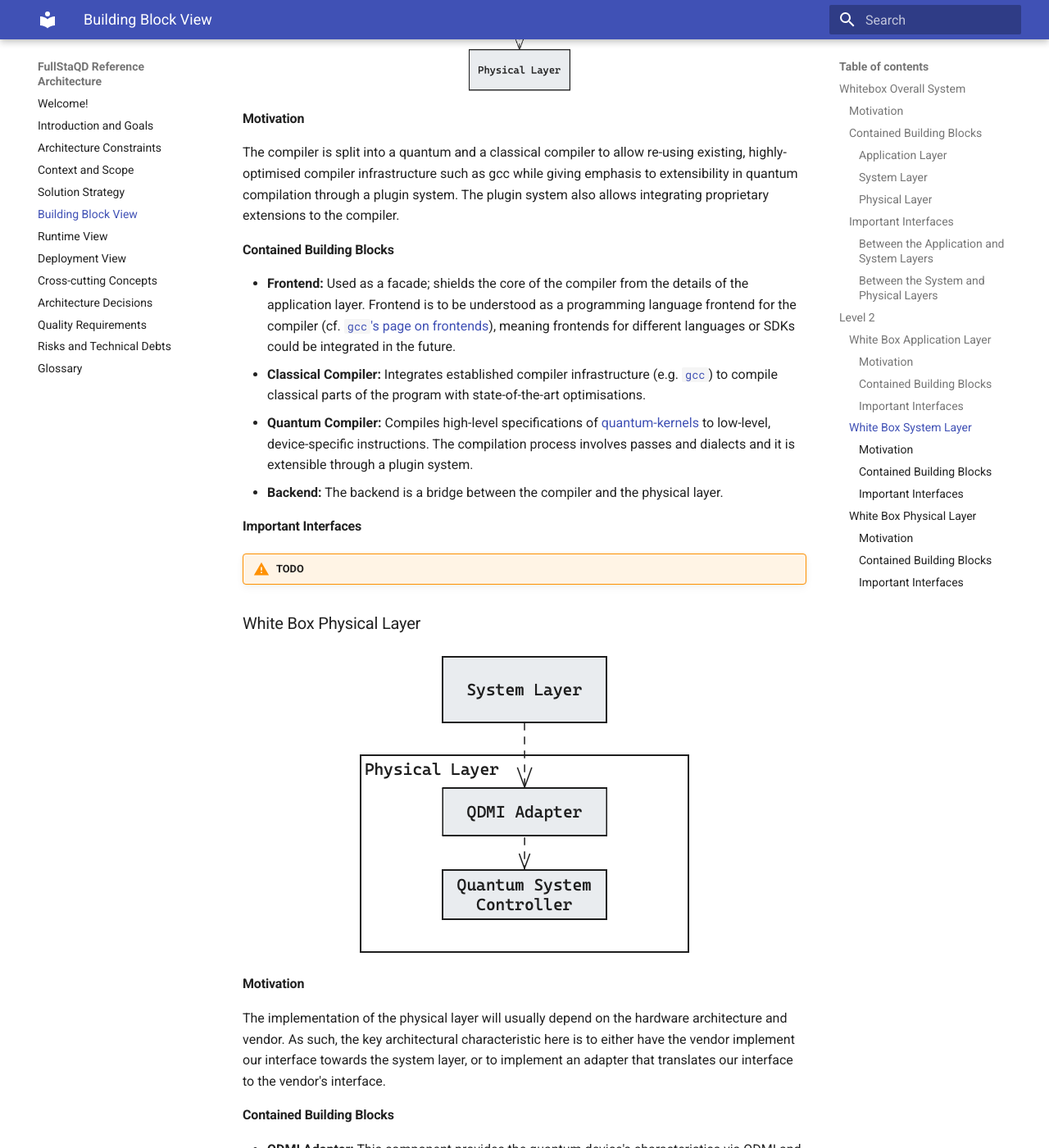
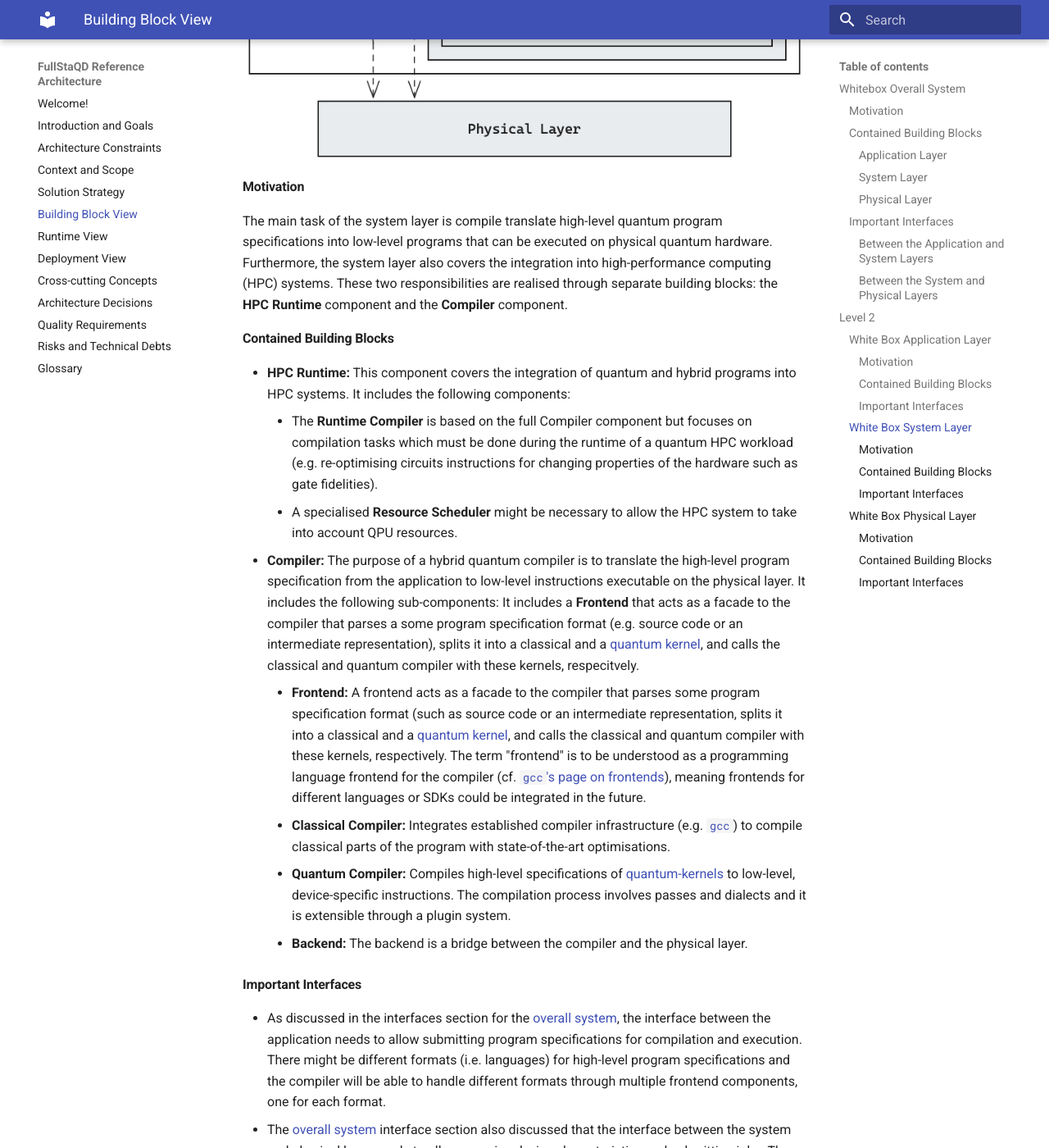
Before and after one commit to FullStaQD/architecture, an MkDocs documentation site: the page built from docs/05_building_block_view.md, in a window 1280 px wide and 1400 px high, scrolled down 5715 px. Shown: the whole window at 82% size. Built offline with MkDocs 1.6.1 and Material for MkDocs 9.7.7, drawn with Linux system fonts in a browser that asks for light colours; some of the changed text lies outside the part shown.

Commit message:
docs(building-blocks): update system layer, describe interfaces

```diff
--- a/docs/05_building_block_view.md
+++ b/docs/05_building_block_view.md
@@ -43,10 +43,6 @@ in high-level languages using algorithms, SDKs and libraries.
 ##### Quality Characteristics
 
 - The architecture layer must be extensible for new algorithms and abstractions.
-
-!!! warning "TODO"
-
-    These characteristics are not measurable yet and do not set a target value!
 
 ##### See also
 * [Whitebox view of the Application Layer](#_white_box_app_layer)
@@ -224,32 +220,72 @@ a similar fashion:
 </figure>
 
 #### Motivation
-The compiler is split into a quantum and a classical compiler to allow re-using
-existing, highly-optimised compiler infrastructure such as gcc while giving
-emphasis to extensibility in quantum compilation through a plugin system.
-The plugin system also allows integrating proprietary extensions to the
-compiler.
+The main task of the system layer is compile translate high-level quantum
+program specifications into low-level programs that can be executed on physical
+quantum hardware.
+Furthermore, the system layer also covers the integration into high-performance
+computing (HPC) systems.
+These two responsibilities are realised through separate building blocks:
+the **HPC Runtime** component and the **Compiler** component.
 
 #### Contained Building Blocks
 
-- **Frontend:** Used as a facade; shields the core of the compiler from the
-  details of the application layer.
-  Frontend is to be understood as a programming language frontend for the
-  compiler (cf.
-  [`gcc`'s page on frontends](https://gcc.gnu.org/frontends.html)), meaning
-  frontends for different languages or SDKs could be integrated in the future.
-- **Classical Compiler:** Integrates established compiler infrastructure (e.g.
-  [`gcc`](https://gcc.gnu.org)) to compile classical parts of the program with
-  state-of-the-art optimisations.
-- **Quantum Compiler:** Compiles high-level specifications of [quantum-kernels](./12_glossary.md#quantum-kernel) to
-  low-level, device-specific instructions.
-  The compilation process involves passes and dialects and it is extensible
-  through a plugin system.
-- **Backend:** The backend is a bridge between the compiler and the physical
-  layer.
+- **HPC Runtime:** This component covers the integration of quantum and hybrid
+  programs into HPC systems.
+  It includes the following components:
+    - The **Runtime Compiler** is based on the full Compiler component
+      but focuses on compilation tasks which must be done during the runtime of a
+      quantum HPC workload (e.g. re-optimising circuits instructions for changing
+      properties of the hardware such as gate fidelities).
+    - A specialised **Resource Scheduler** might be necessary to allow the HPC
+      system to take into account QPU resources.
+- **Compiler:** The purpose of a hybrid quantum compiler is to translate the
+  high-level program specification from the application to low-level
+  instructions executable on the physical layer.
+  It includes the following sub-components:
+  It includes a **Frontend** that acts as a facade to the compiler that parses a
+  some program specification format (e.g. source code or an intermediate
+  representation), splits it into a classical and a
+  [quantum kernel](./12_glossary.md#quantum-kernel), and calls the classical and
+  quantum compiler with these kernels, respecitvely.
+    - **Frontend:** A frontend acts as a facade to the compiler that parses some
+      program specification format (such as source code or an intermediate
+      representation, splits it into a classical and a
+      [quantum kernel](./12_glossary.md#quantum-kernel), and calls the classical
+      and quantum compiler with these kernels, respectively.
+      The term "frontend" is to be understood as a programming language frontend
+      for the compiler (cf.
+      [`gcc`'s page on frontends](https://gcc.gnu.org/frontends.html)), meaning
+      frontends for different languages or SDKs could be integrated in the future.
+    - **Classical Compiler:** Integrates established compiler infrastructure (e.g.
+      [`gcc`](https://gcc.gnu.org)) to compile classical parts of the program with
+      state-of-the-art optimisations.
+    - **Quantum Compiler:** Compiles high-level specifications of [quantum-kernels](./12_glossary.md#quantum-kernel) to
+      low-level, device-specific instructions.
+      The compilation process involves passes and dialects and it is extensible
+      through a plugin system.
+    - **Backend:** The backend is a bridge between the compiler and the physical
+      layer.
 
 #### Important Interfaces
-!!! warning "TODO"
+
+- As discussed in the interfaces section for the
+  [overall system](#_whitebox_overall_system), the interface between the
+  application needs to allow submitting program specifications for compilation
+  and execution.
+  There might be different formats (i.e. languages) for high-level program
+  specifications and the compiler will be able to handle different formats
+  through multiple frontend components, one for each format.
+- The [overall system](#_whitebox_overall_system) interface section also
+  discussed that the interface between the system and physical layer needs to
+  allow querying device characteristics and submitting jobs.
+  These capabilities are needed by the quantum compiler (for device-specific
+  compilation) and resource scheduler (for job submission and resource
+  allocation), respectively.
+- Another important interface will be the plugin interface of the quantum
+  compiler which will allow for proprietary extensions of the compilation task
+  to contribute compilation passes or dialects.
+- The remaining interfaces in the system layer are internal.
 
 ### White Box Physical Layer {#_white_box_phys_layer}
 
```
Also changed, not shown: other parts of docs/05_building_block_view.md (+2 -2 lines), docs/images/Building-Blocks-L2-System-Layer.excalidraw.png.
